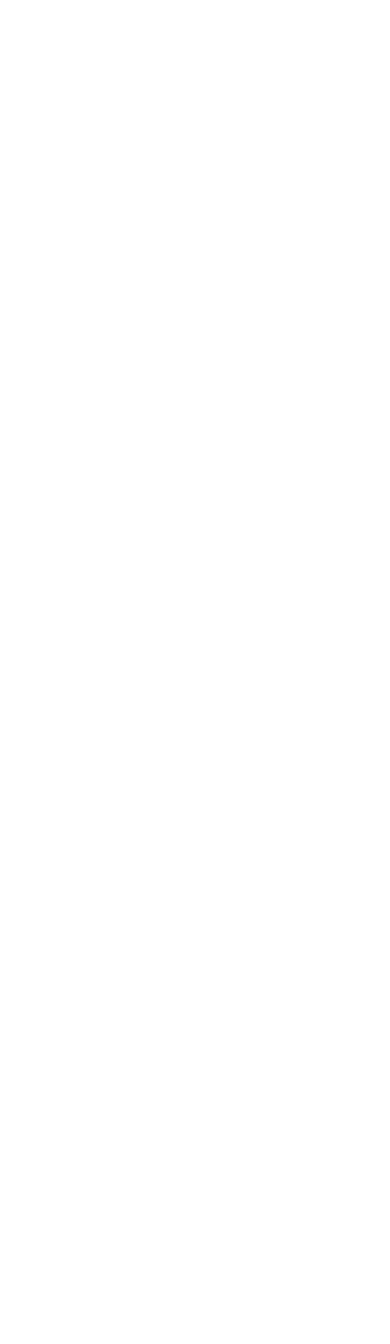
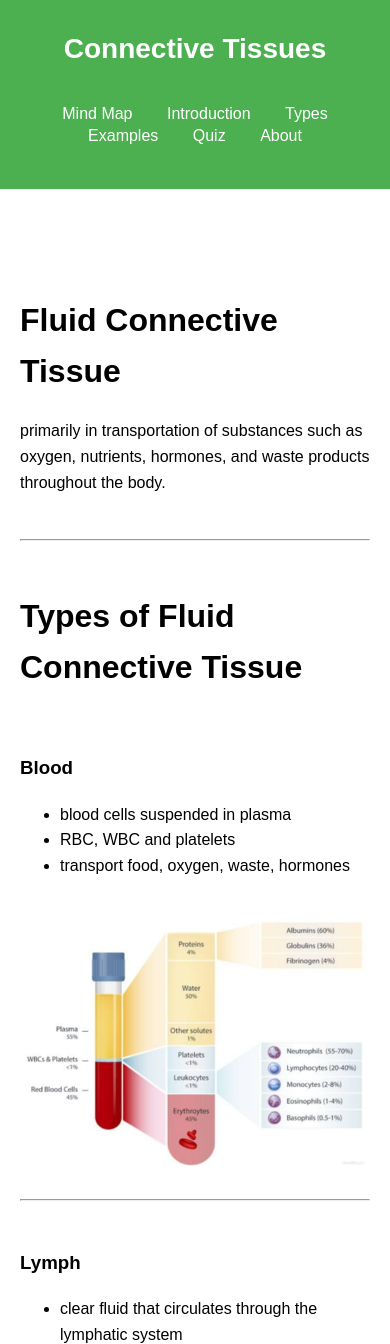
Before and after one commit to pascual-jajaaa/bio-stem11hnhs, a plain HTML site: page folder/2-4_fct.html in a window 390 px wide. Shown: the top 1344 px of the page. Before the commit the page ends 844 px from the top, so only its background shows below. Drawn offline with Linux system fonts and the light colour scheme.

Commit message:
addddddd

```diff
--- a/folder/2-4_fct.html
+++ b/folder/2-4_fct.html
@@ -0,0 +1,89 @@
+<!DOCTYPE html>
+<html lang="en">
+<head>
+    <meta charset="UTF-8">
+    <meta name="viewport" content="width=device-width, initial-scale=1.0">
+    <title>Fluid Connective Tissue</title>
+    <link rel="stylesheet" href="styles.css">
+    <link rel="icon" href="stem_logo.png" type="image/x-icon" />
+    <style>
+        .parent {
+            display: grid;
+            grid-template-columns: 1fr 0.5fr;
+            grid-template-rows: auto;
+            grid-column-gap: 20px;
+            grid-row-gap: 20px;
+        }
+
+        .div1 { grid-column: 1 / -1; }
+        .div2 { grid-column: 1 / -1; }
+        .div3 { grid-column: 1 / -1; }
+        .div4 { grid-column: 1 / 2; }
+        .div5 { grid-column: 2 / 3; }
+        .div6 { grid-column: 1 / -1; }
+        .div7 { grid-column: 1 / 2; }
+        .div8 { grid-column: 2 / 3; }
+        .div9 { grid-column: 1 / -1; }
+        .div10 { grid-column: 1 / 2; }
+        .div11 { grid-column: 2 / 3; }
+        .div12 { grid-column: 1 / -1; }
+        .div13 { grid-column: 1 / 2; }
+        .div14 { grid-column: 2 / 3; }
+        .div15 { grid-column: 1 / -1; }
+        .div16 { grid-column: 1 / 2; }
+        .div17 { grid-column: 2 / 3; }
+
+        @media only screen and (max-width: 800px) {
+            .parent {
+                grid-template-columns: 1fr;
+            }
+
+            .div1, .div2, .div3, .div4, .div5, .div6, .div7, .div8, .div9, .div10, .div11, .div12, .div13, .div14, .div15, .div16, .div17 {
+                grid-column: 1 / -1;
+            }
+        }
+
+        img {
+            width: 100%;
+            height: auto;
+            display: block;
+        }
+    </style>
+</head>
+<body>
+    <iframe src="header.html" frameborder="0" scrolling="no"></iframe>
+
+    <main>
+        <div class="parent">
+            <div class="div1">
+                <h1>Fluid Connective Tissue</h1>
+                <p>primarily in transportation of substances such as oxygen, nutrients, hormones, and waste products throughout the body.</p>
+            </div>
+            <div class="div2"><hr></div>
+            <div class="div3">
+                <h1>Types of Fluid Connective Tissue</h1>
+            </div>
+            <div class="div4">
+                <h3>Blood</h3>
+                <ul>
+                    <li>blood cells suspended in plasma</li>
+                    <li>RBC, WBC and platelets</li>
+                    <li>transport food, oxygen, waste, hormones</li>
+                </ul>
+            </div>
+            <div class="div5"><img src="ss/16.jpg" alt="Bone"></div>
+            <div class="div6"><hr></div>
+            <div class="div7">
+                <h3>Lymph</h3>
+                <ul>
+                    <li>clear fluid that circulates through the lymphatic system</li>
+                    <li>lymphocytes and other immune cells</li>
+                </ul>
+            </div>
+            <div class="div8"><img src="ss/17.png" alt=""></div>
+        </div>
+    </main>
+
+    <iframe src="footer.html" frameborder="0"></iframe>
+</body>
+</html>
```
Also changed, not shown: folder/2-3_sct.html (+16 -1 lines), folder/ss/14.png (added), folder/ss/15.jpg (added), folder/ss/16.jpg (added), folder/ss/17.png (added).
